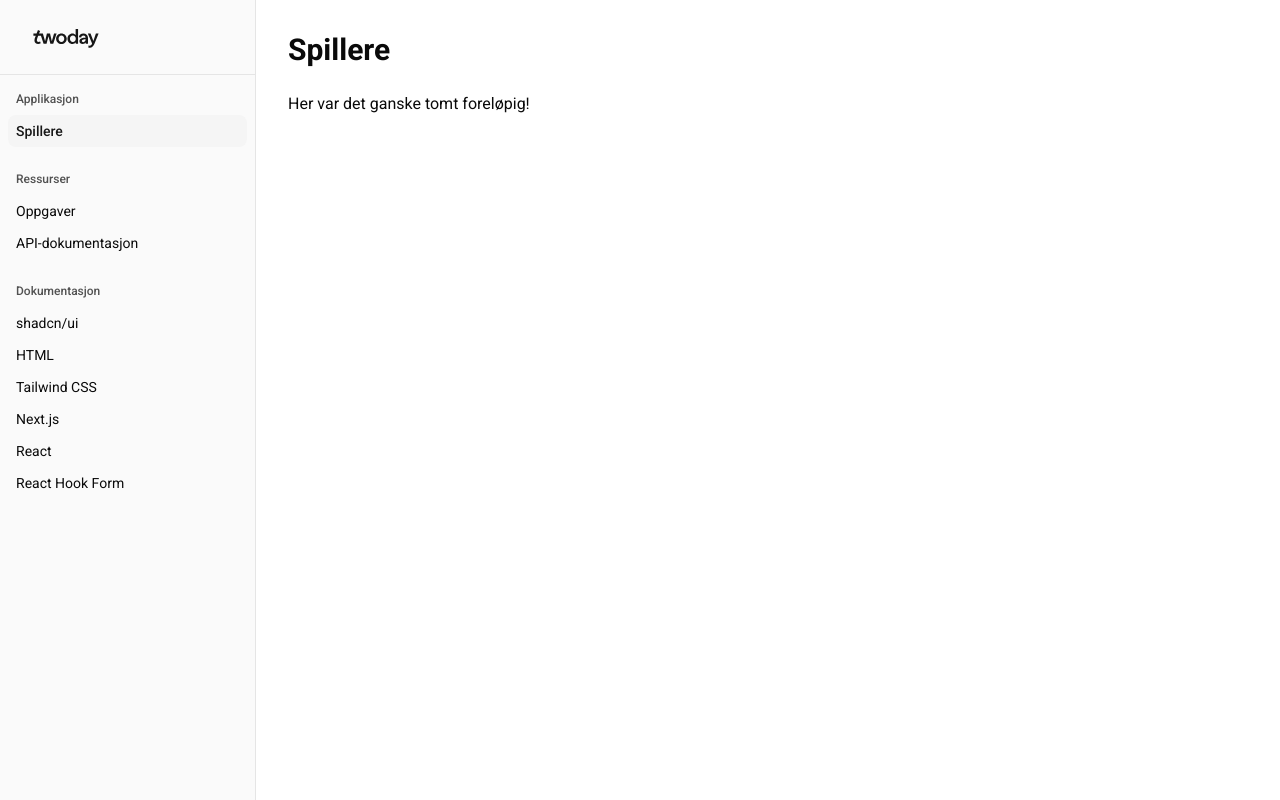
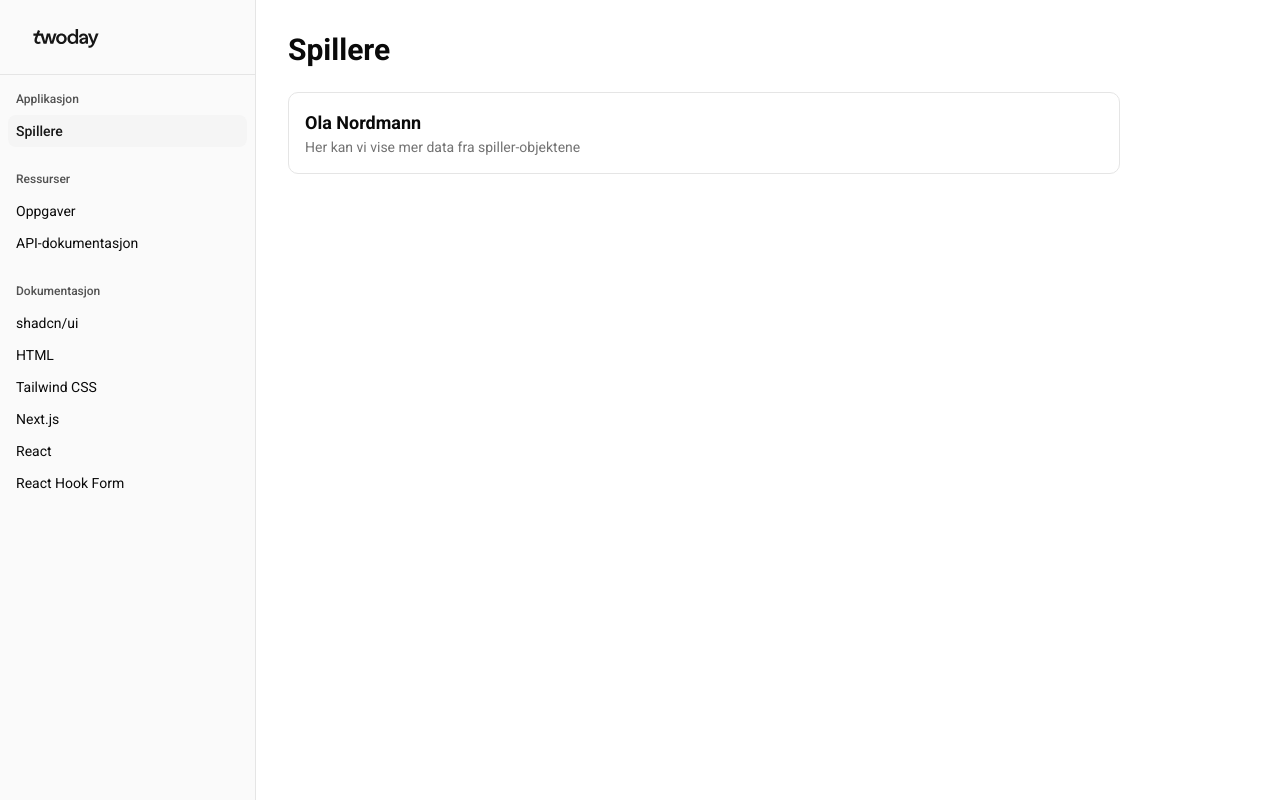
Before and after one commit to Petrokolus/frontend-kurs, a Next.js app: page /spillere in a window 1280 px wide. Built offline with nearby package versions, Linux system fonts and the light colour scheme.

Commit message:
feature: oppgave 1b

```diff
--- a/src/app/spillere/page.tsx
+++ b/src/app/spillere/page.tsx
@@ -1,3 +1,5 @@
+import SpillerCard from "@/components/spillere/spiller-card";
+
 export default async function SpillerePage() {
   return (
     <div className="max-w-4xl p-8">
@@ -5,8 +7,7 @@ export default async function SpillerePage() {
         <h1 className="text-3xl font-bold">Spillere</h1>
         {/* Oppgave 3a - LEGG TIL EN LENKE TIL /spillere/opprett HER */}
       </div>
-      {/* Oppgave 1b - LEGG TIL ET SPILLERCARD HER */}
-      <p>Her var det ganske tomt foreløpig!</p>
+      <SpillerCard />
     </div>
   );
 }
```
